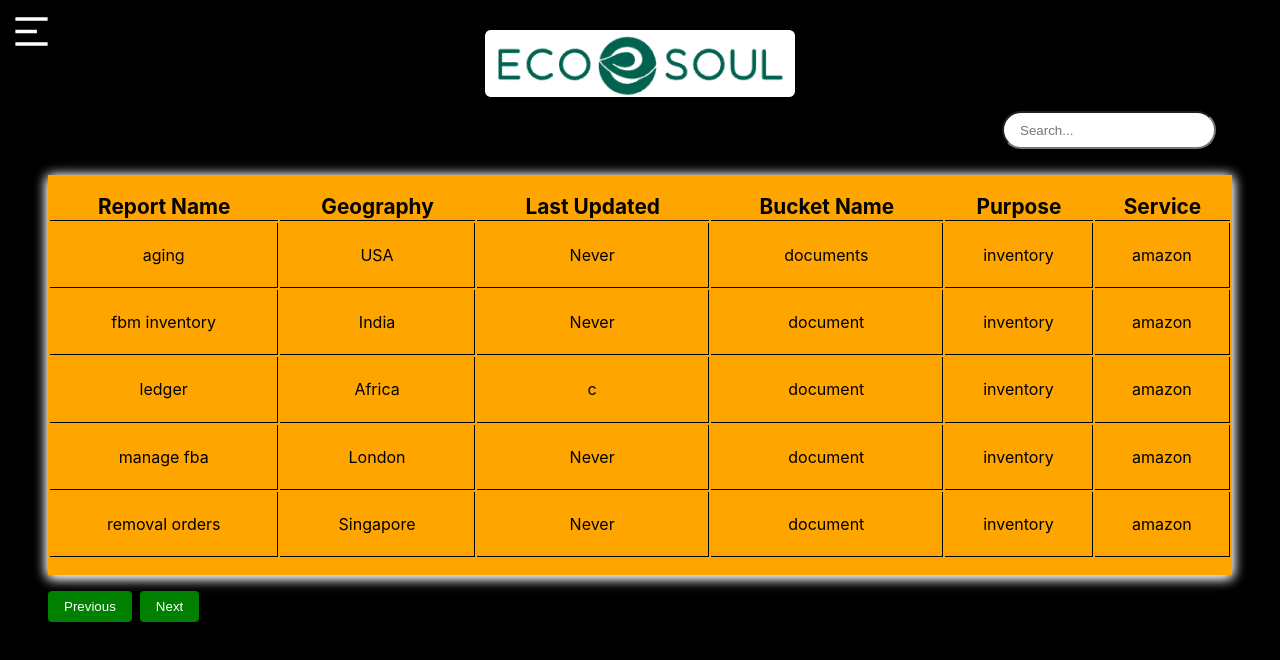
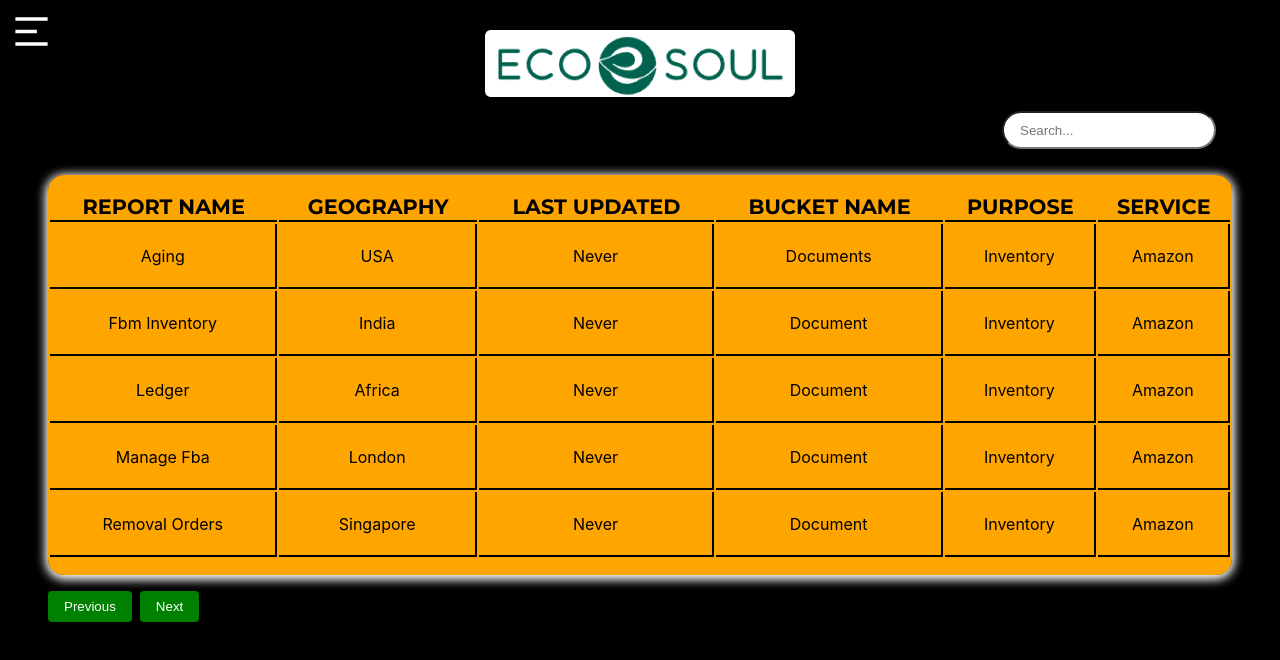
Before and after one commit to Aryan-goel/EcoSoul-dashboard, a React (Create React App) app: page /home in a window 1280 px wide. Shown: the top 660 px of the page. Built offline with nearby package versions, Linux system fonts and the light colour scheme.

Commit message:
[fix]indentation

```diff
--- a/src/App.css
+++ b/src/App.css
@@ -2,6 +2,7 @@
   font-family: montserrat;
   src: url('./assets/Montserrat-VariableFont_wght.ttf');
 }
+
 :root {
   --first-color: black;
   --second-color: #FFA500;
@@ -12,16 +13,12 @@
 .image {
   display: flex;
 }
-.shadow{
-  /* box-shadow: rgba(0, 0, 0, 0.25) 0px 54px 55px, rgba(0, 0, 0, 0.12) 0px -12px 30px, rgba(0, 0, 0, 0.12) 0px 4px 6px, rgba(0, 0, 0, 0.17) 0px 12px 13px, rgba(0, 0, 0, 0.09) 0px -3px 5px; */
-  /* box-shadow: 8.0px 16.0px 16.0px hsl(0, 0%, 100%); */
-    /* box-shadow: 0 19px 38px rgba(255, 255, 255, 0.993), 0 15px 12px rgb(254, 254, 254); */
-    /* padding-left: 5rem; */
-    /* box-shadow: 0 3px 6px rgba(252, 252, 252, 0.16) 6px rgba(255, 253, 253, 0.23); */
+
+.shadow {
   box-shadow: 0 2px 12px rgb(255, 255, 255), 0 2px 12px rgba(255, 255, 255, 0.942);
-    /* max-width: 90%; */
   margin-left: 3rem;
   margin-right: 3rem;
+  border-radius: 1rem;
 }
 
 .Header {
@@ -130,7 +127,8 @@
   transition: ease-in 0.5s;
   z-index: 1000;
 }
-.sidebar:hover{
+
+.sidebar:hover {
   font-size: 2rem;
 }
 
@@ -157,12 +155,13 @@
   margin-left: 3rem;
   font-family: montserrat;
   font-size: 2rem;
-  color:var(--first-color);
+  color: var(--first-color);
   font-weight: 600;
   text-decoration: underline;
   cursor: pointer;
 }
-.sidebar-title:hover{
+
+.sidebar-title:hover {
   font-size: 2.5rem;
   transition: ease-in 0.3s;
 
@@ -175,17 +174,18 @@
   font-size: 2rem;
   padding-top: 2rem;
   font-family: montserrat;
-  color:var(--first-color);
+  color: var(--first-color);
   font-weight: 600;
   text-decoration: underline;
   cursor: pointer;
 }
 
-.sidebar-title1:hover{
+.sidebar-title1:hover {
   font-size: 2.5rem;
   transition: ease-in 0.3s;
 
 }
+
 .close-sidebar {
   float: right;
   transition: ease-in 0.8s;
@@ -312,54 +312,48 @@ body {
   background-color: #f5f5f5 !important;
 }
 
-.container{
+.container {
   margin-top: 10rem;
 }
-.thirdbase{
-  /* margin-top: 2rem; */
+
+.thirdbase {
   background-color: black;
   padding-top: 2rem;
 }
-.main_container{
+
+.main_container {
   margin-left: 30rem;
   width: 60rem;
 
 }
 
-.graph{
+.graph {
 
-/* display: flex;
-align-items: flex-start;
-justify-content: flex-start; */
+
   padding-top: 2rem;
   padding-left: 5rem;
-/* margin-left: 24rem; */
-/* float: left; */
-/* border-radius: 2rem; */
+
 
 
 }
 
-.right-panel{
+.right-panel {
   float: right;
   width: 55rem;
-  background-color:var(--third-color);
+  background-color: var(--third-color);
   height: 28rem;
-  /* overflow: hidden; */
-  /* position: fixed; */
+
 }
 
-.left-panel{
+.left-panel {
   float: left;
   width: 55rem;
   height: 30rem;
   background-color: var(--second-color);
-  /* overflow: hidden; */
-  /* position: fixed; */
-  /* margin-top: 24rem; */
+
 }
 
-.pie-chart{
+.pie-chart {
   /* display: flex;
   flex-direction: row;
     align-items: flex-end;
@@ -371,8 +365,8 @@ padding-left: 5rem;
   padding-top: 4rem;
 }
 
-.pie{
-  float:right;
+.pie {
+  float: right;
   margin-right: 4rem;
   /* padding-bottom: 2rem; */
   /* position: fixed; */
@@ -380,57 +374,33 @@ padding-left: 5rem;
   border-radius: 2rem;
 }
 
-.topstatus{
+.topstatus {
   display: flex;
   align-items: center;
   justify-content: center;
-  /* width: 90%; */
-  /* height: 75%; */
-  background-color:var(--third-color);
+  background-color: var(--third-color);
   margin-top: 2rem;
   margin-left: 5rem;
   margin-right: 5rem;
-  /* position: absolute; */
   z-index: -1;
-  /* opacity: 0.5; */
 }
 
-.bottom-status{
+.bottom-status {
   float: right;
   width: 50%;
   height: 28rem;
-  /* position: fixed; */
-  background-color:#008000;
+  background-color: #008000;
   z-index: -1;
 }
-/* .table-root{
-  display: flex;
-  justify-content: center;
-  align-items: center;
-  padding: 1rem;
-} */
 
-/* .table-row{
 
-padding: 2rem;
-color: var(--fourth-color);
-
-} */
-
-/* .table-data{
-  width: 80%;
-  height: 8rem;
-  background-color: white;
-  color: white;
-} */
 
 .status-table {
 
-  /* width: 100%; */
-  /* align-items: center; */
+
   border-collapse: collapse;
   /* margin-top: 20px; */
- border: 1px solid black ;
+  border: 1px solid black;
   margin: 5rem;
   background-color: #374250;
   z-index: 1;
@@ -438,35 +408,35 @@ color: var(--fourth-color);
   /* margin */
 }
 
-.status-table th{
+.status-table th {
   padding: 1.2rem;
   text-align: left;
 
   border-bottom: 1px solid black;
 }
+
 .status-table td {
   padding: 1.2rem;
   color: white;
   border-bottom: 1px solid black;
 
 }
+
 /* .status-table td{
   color:white
 } */
 
 .status-table th {
-  background-color:var(--second-color);
+  background-color: var(--second-color);
   font-weight: bold;
 }
 
 .status-table tr:hover {
-  /* background-color:var(--second-color); */
   background-color: black;
-  /* color:black !important */
   transition: ease-in 0.2s;
 }
 
-.root{
+.root {
   display: flex;
   align-items: center;
   justify-content: center;
@@ -477,7 +447,7 @@ color: var(--fourth-color);
   background-color: #374250;
 }
 
-.sort-button{
+.sort-button {
   float: right;
   margin-right: 5rem;
   padding: 0.5rem;
@@ -486,69 +456,55 @@ color: var(--fourth-color);
   border-radius: 0.3rem;
   font-size: 0.9rem;
   text-transform: uppercase;
-  background-color:#008000;
+  background-color: #008000;
   color: white;
 }
-.table-row > td{
+
+.table-row>td {
   padding: 1rem;
   border: 10px solid black;
 }
 
-.graph{
-
-/* display: flex;
-align-items: flex-start;
-justify-content: flex-start; */
+.graph {
   padding-top: 2rem;
   padding-left: 5rem;
-/* margin-left: 24rem; */
-/* float: left; */
-/* border-radius: 2rem; */
+
 
 
 }
 
-.right-panel{
+.right-panel {
   float: right;
   width: 55rem;
-  background-color:var(--third-color);
+  background-color: var(--third-color);
   height: 28rem;
-  /* overflow: hidden; */
-  /* position: fixed; */
+
 }
 
-.left-panel{
+.left-panel {
   float: left;
   width: 55rem;
   height: 30rem;
   background-color: var(--second-color);
-  /* overflow: hidden; */
-  /* position: fixed; */
-  /* margin-top: 24rem; */
+
 }
 
-.pie-chart{
-  /* display: flex;
-  flex-direction: row;
-    align-items: flex-end;
-    justify-content: flex-end; */
+.pie-chart {
+
   display: flex;
   justify-content: space-between;
-    /* border-radius: 1rem; */
   margin-left: 6rem;
   padding-top: 4rem;
 }
 
-.pie{
-  float:right;
+.pie {
+  float: right;
   margin-right: 4rem;
-  /* padding-bottom: 2rem; */
-    /* position: fixed; */
-    /* overflow: hidden; */
+
   border-radius: 2rem;
 }
 
-.button-paginate{
+.button-paginate {
   padding: 8px 16px;
   background-color: var(--third-color);
   color: #fff;
@@ -560,31 +516,31 @@ padding-left: 5rem;
 
 }
 
-.paginate-div{
+.paginate-div {
   padding-left: 3rem;
   padding-top: 1rem;
 }
 
-.table-headers>th{
-/* display: block; */
-/* flex-direction: column; */
-/* align-items: center;
-justify-content: center; */
+.table-headers>th {
+
   text-align: center;
-border-bottom: 1px solid black;
+  border-bottom: 2px solid black;
   font-size: 1.3rem;
+  text-transform: uppercase;
+  font-family: montserrat;
 }
 
-.table-entry>td{
+.table-entry>td {
   text-align: center;
   font-size: 1rem;
-border-bottom: 1px solid black;
-border-right: 1px solid black;
+  border-bottom: 2px solid black;
+  border-right: 2px solid black;
+  text-transform: capitalize;
 }
 
-.search-bar{
+.search-bar {
   float: right;
-  margin-right:4rem;
+  margin-right: 4rem;
   padding-left: 1rem;
   width: 12rem;
   height: 2rem;
--- a/src/components/OrderStatus.js
+++ b/src/components/OrderStatus.js
@@ -29,7 +29,7 @@ const OrderStatus = () => {
                 geography: "Africa",
                 service: "amazon",
                 report_name: "ledger",
-                last_updated: "c"
+                last_updated: "Never"
             },
             {
                 bucketname: "document",
@@ -171,7 +171,7 @@ const OrderStatus = () => {
             {/* </div> */}
             <div style={{ padding: '2rem' }} ></div>
             <div className='shadow'>
-                <table style={{ width: '100%', height: '400px', background: '#FFA500', paddingTop: '1rem', paddingBottom: '1rem' }}>
+                <table style={{ width: '100%', height: '400px', background: '#FFA500', paddingTop: '1rem', paddingBottom: '1rem',borderRadius:'1rem' }}>
 
                     <thead>
                         <tr className='table-headers'>
```
Lines whose indentation alone changed are shown as unchanged.
